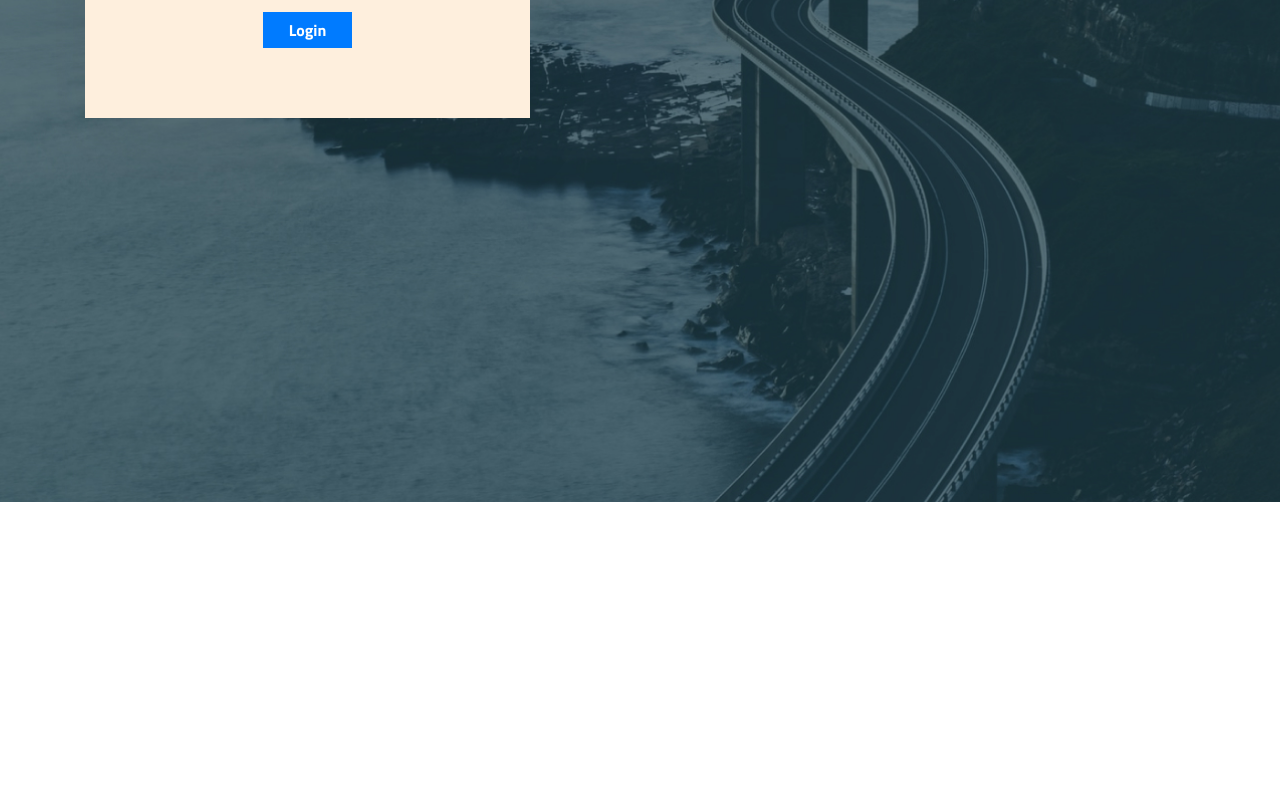
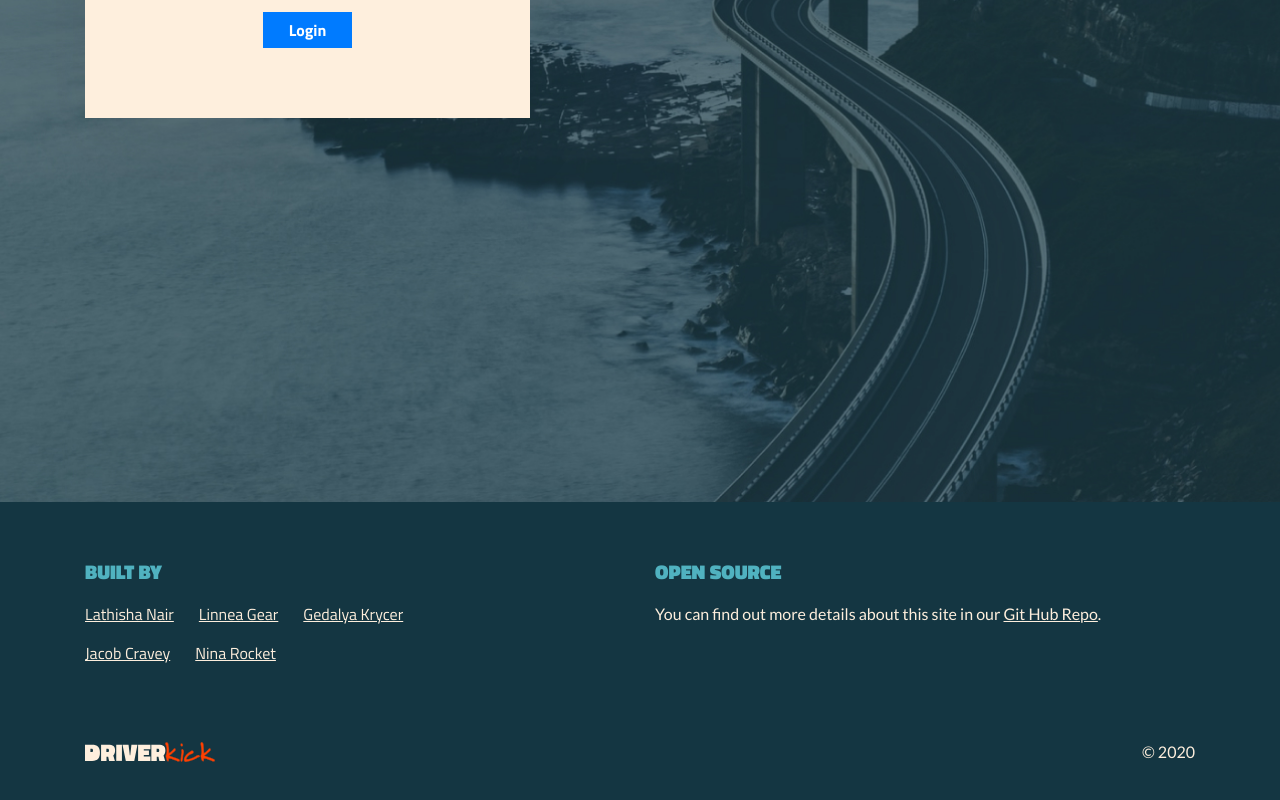
Before and after one commit to NinaRocket/DRIVERkick, a React (Create React App) app in the folder client/: page /login in a window 1280 px wide. Shown: the part 484-1284 px from the top of the page. Before the commit the page ends 986 px from the top, so only its background shows below. Built offline with nearby package versions, Linux system fonts and the light colour scheme.

Commit message:
Added footer

```diff
--- a/client/src/App.js
+++ b/client/src/App.js
@@ -1,6 +1,6 @@
 import React from "react";
 import { BrowserRouter as Router, Route, Switch } from "react-router-dom";
-// import Footer from "./components/Footer";
+import Footer from "./components/Footer";
 import "./App.css";
 import { DriverKickProvider } from './utils/DriverKickContext';
 import HomePage from "./components/Home/HomePage";
@@ -27,7 +27,7 @@ function App() {
           </DriverKickProvider>
         </Switch>
       </Router>
-      {/* <Footer /> */}
+      <Footer />
     </>
   );
 }
--- a/client/src/components/Footer/index.js
+++ b/client/src/components/Footer/index.js
@@ -1,38 +1,43 @@
 import React from "react";
-import styled from "styled-components";
 import "./style.css";
-import { Link } from "react-router-dom";
+import LogoTan from "../../images/global/drive-kick-logo-tan.svg";
 
 
 
-const FooterContainer = styled.footer`
-.footer-middle {
-  background: var(--mainLightGrey);
-}
-.nav-link:hover{
-color: var(--mainDark);
-}
-.nav-link{
-  color: var(--mainRed);
-}
-
-`;
-
 function Footer() {
   return (
-    <FooterContainer className="main-footer">
-    <div className="footer-middle">
+    <footer className="footer">
       <div className="container">
-        <div className="row">
-          <div className="col-md-12">
-            <div className="footer-copyright text-center">© 2020 Copyright:
-            <Link className="nav-link"to="/home" > Tisha's Tots</Link>
+        <div className="row footer_main-content">
+          <div className="col-lg-5">
+            <h4 className="footer__subhead">Built By</h4>
+            <div className="footer__contributors">
+              <a target="_blank" rel="noopener noreferrer" href="https://github.com/lnair1997">Lathisha Nair</a>
+              <a target="_blank" rel="noopener noreferrer" href="https://github.com/linneagear">Linnea Gear</a>
+              <a target="_blank" rel="noopener noreferrer" href="https://github.com/GedalyaKrycer">Gedalya Krycer</a>
+            </div>
+            <div className="footer__contributors">
+              <a target="_blank" rel="noopener noreferrer" href="https://github.com/jtcravey1991/">Jacob Cravey</a>
+              <a target="_blank" rel="noopener noreferrer" href="https://github.com/NinaRocket">Nina Rocket</a>
             </div>
           </div>
+          <div className="col-lg-1"></div>
+          <div className="col-lg-6">
+            <h4 className="footer__subhead footer__os">Open Source</h4>
+            <p>You can find out more details about this site in our <a target="_blank" rel="noopener noreferrer" href="https://github.com/NinaRocket/DRIVERkick">Git Hub Repo</a>.</p>
+          </div>
         </div>
+        <div className="footer__sub-row">
+          <img
+            src={LogoTan}
+            alt="Drive Kick Logo"
+            className="footer__logo"
+          />
+          <p className="footer_copyright">© 2020</p>
+        </div>
+
       </div>
-    </div>
-    </FooterContainer>
+    </footer>
 
   );
 };
--- a/client/src/components/Footer/style.css
+++ b/client/src/components/Footer/style.css
@@ -1,28 +1,58 @@
 .footer {
-  min-height: 100px;
-  background: #E5E5E5;
-  position: relative;
+  background-color: #143642;
+  padding: 0 0 60px 0;
+  color: #FEEFDD;
 }
 
-.footer span {
-  position: absolute;
-  bottom: 0;
-  left: 0;
-  right: 0;
-  padding: 3px;
-  background: #B8B8B8;
+.footer_main-content {
+  margin-bottom: 60px;
 }
 
-footer,
-.push{
-    height: 156px;
+.footer__subhead {
+  margin-top: 60px;
+  margin-bottom: 20px;
+  color: #50B2C0;
 }
 
-:root{
-  --mainDark: #343a40;
-  --mainGrey: rgba(109, 109, 109);
-  --mainLightGrey: #f8f9fa;
-  --mainWhite: #fff;
-  --mainRed:rgb(180, 20, 201);
+.footer__contributors {
+  margin-bottom: 15px;
+}
+
+.footer__contributors > a {
+  margin: 0 25px 10px 0;
+}
+
+.footer a[href] {
+  color: #FEEFDD;
+  text-decoration: underline;
+  cursor: pointer;
+}
+
+.footer a[href]:hover {
+  text-decoration: none;
+}
+
+.footer__sub-row {
+  display: flex;
+  justify-content: space-between;
+}
+
+.footer__logo {
+  width: 130px;
+}
+
+.footer_copyright {
+  margin-bottom: 0;
+}
+
+
+@media only screen and (max-width: 575px) {
+  .footer__subhead {
+    margin-top: 0;
+  }
+
+  .footer__os {
+    margin-top: 25px;
+  }
 
 }
```
